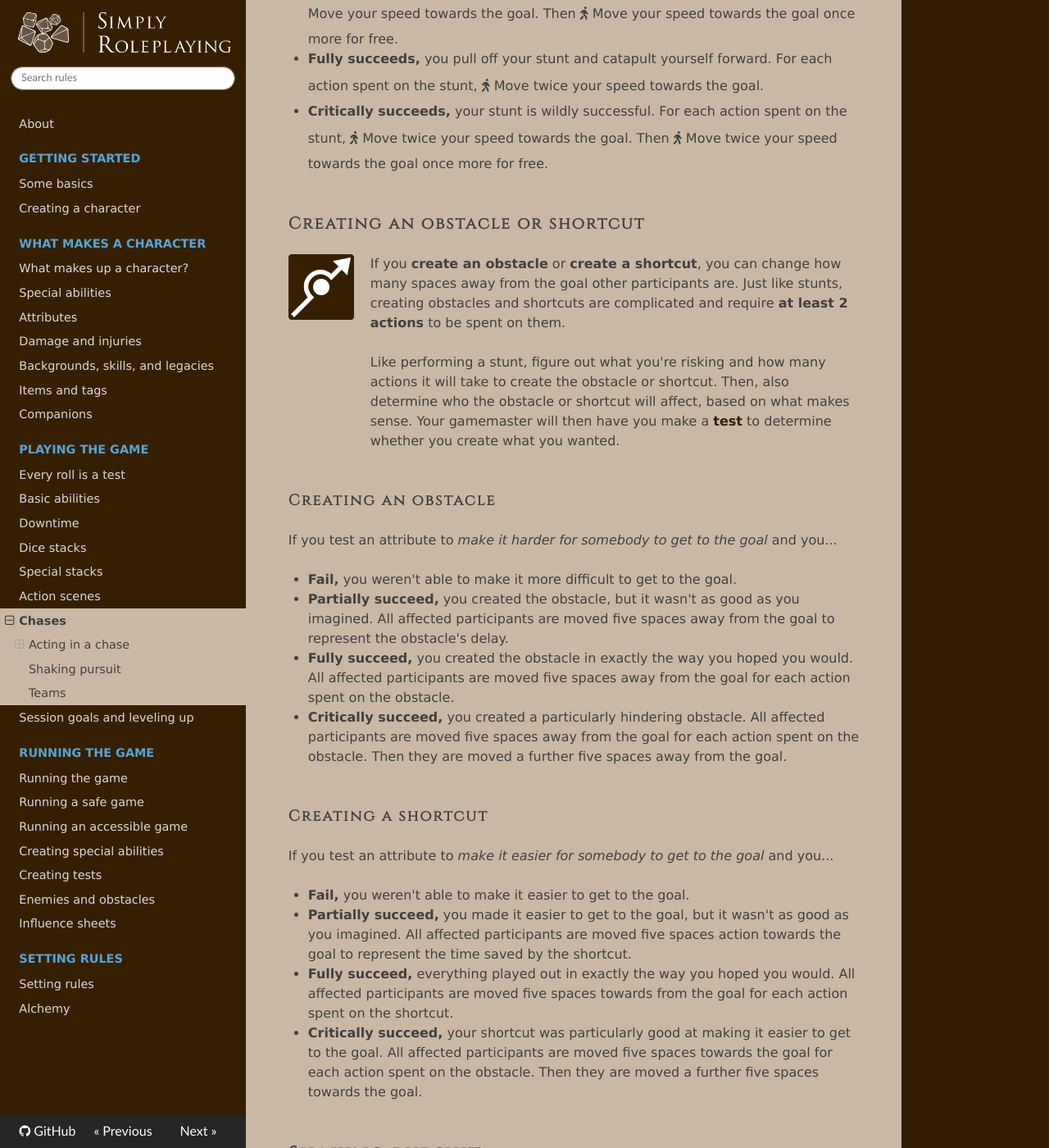
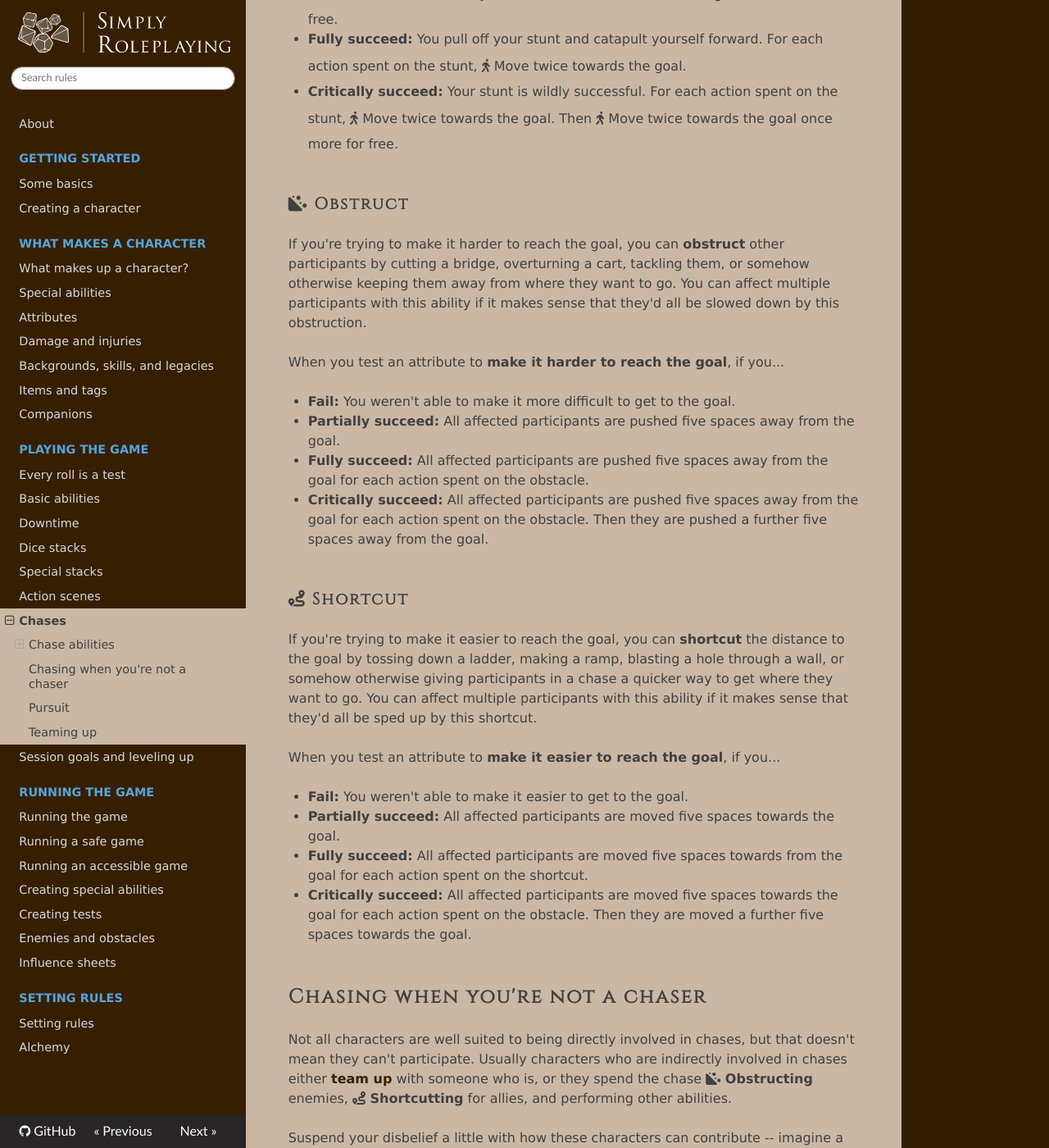
Before and after one commit to TheFifthRider/simply-roleplaying-webapp, an MkDocs documentation site: the page built from docs/gameplay/chases.md, in a window 1280 px wide and 1400 px high, scrolled down 1047 px. Shown: the whole window at 82% size. Built offline with MkDocs 1.6.1, drawn with Linux system fonts in a browser that asks for light colours; nearby versions of some CDN libraries; some of the changed text lies outside the part shown.

Commit message:
refactor: Updated chasing, hindering, and helping

```diff
--- a/docs/gameplay/chases.md
+++ b/docs/gameplay/chases.md
@@ -4,52 +4,75 @@
 
 A footrace across the room may be over in a matter of seconds, a car chase across the interstate may take hours, and chasing across countries might even take days. Whatever the scope of the chase, each participant in a chase has a **position** that is described by their distance from the goal in spaces.
 
-## Acting in a chase
+## Chase abilities
 
-There are a few special actions you can perform if you're part of a chase; you can **perform a stunt** to take a risk to get closer faster, you can **create an obstacle** to slow down other participants, and you can **create a shortcut** to speed up other participants.
+When you're dealing with a chase, you get access to a few additional abilities. You can **<i class="fa-solid fa-person-through-window"></i> Rush** to take a risk to get closer faster, you can **<i class="fa-solid fa-hill-rockslide"></i> Obstruct** to slow down participants, and you can **<i class="fa-solid fa-route"></i> Shortcut** to speed up participants. Chase abilities are complicated and risky, so you must spend **at least two actions** on them and your gamemaster will have you make a [test](tests.md) to see if you can pull them off.
 
-<br/>
+You can use any abilities in a chase, not just chase abilities. If you'd rather behave more conservatively in a chase, for instance, you probably just want to <i class="fa-solid fa-person-walking"></i> Move.
 
-### Performing a stunt
+### <i class="fa-solid fa-person-through-window"></i> Rush
 
-<img height=80px width=80px src="/icons/perform_stunt.png" style="float: left; margin-right: 20px; margin-bottom: 120px;">If you want to **perform a stunt** to try to get to the goal faster, describe what you want to do to your gamemaster and together decide on how many actions it will take to attempt the stunt. Stunts are complicated, so you should have to spend at least two actions on them. Then, your gamemaster will have you make a [test](tests.md) to see if you can pull it off.
+If you're taking extra risk to reach the goal faster, you're **rushing**. That might be leaping out a window, driving off a ramp, making a hairpin turn, or anything else that's a high-risk high-reward way of getting where you want to go.
 
-If you test an attribute to _do something risky to get to the goal faster_ and you...
+When you test an attribute to **take a risk to reach the goal faster**, if you...
 
-*   **Fail,** the stunt goes wrong in some way. <i class="fa-solid fa-person-walking"></i> Move your speed towards the goal once.
-*   **Partially succeed,** you narrowly pull it off! For each action spent on the stunt, <i class="fa-solid fa-person-walking"></i> Move your speed towards the goal. Then <i class="fa-solid fa-person-walking"></i> Move your speed towards the goal once more for free.
-*   **Fully succeeds,** you pull off your stunt and catapult yourself forward. For each action spent on the stunt, <i class="fa-solid fa-person-walking"></i> Move twice your speed towards the goal.
-*   **Critically succeeds,** your stunt is wildly successful. For each action spent on the stunt, <i class="fa-solid fa-person-walking"></i> Move twice your speed towards the goal. Then <i class="fa-solid fa-person-walking"></i> Move twice your speed towards the goal once more for free.
+*   **Fail:** <i class="fa-solid fa-person-walking"></i> Move towards the goal once and suffer the worst of the risk.
+*   **Partially succeed:** For each action spent on the stunt, <i class="fa-solid fa-person-walking"></i> Move towards the goal. Then suffer some of what you risked and <i class="fa-solid fa-person-walking"></i> Move towards the goal once more for free.
+*   **Fully succeed:** You pull off your stunt and catapult yourself forward. For each action spent on the stunt, <i class="fa-solid fa-person-walking"></i> Move twice towards the goal.
+*   **Critically succeed:** Your stunt is wildly successful. For each action spent on the stunt, <i class="fa-solid fa-person-walking"></i> Move twice towards the goal. Then <i class="fa-solid fa-person-walking"></i> Move twice towards the goal once more for free.
 
-### Creating an obstacle or shortcut
+### <i class="fa-solid fa-hill-rockslide"></i> Obstruct
 
-<img height=80px width=80px src="/icons/obstacle_shortcut.png" style="float: left; margin-right: 20px; margin-bottom: 200px;"> If you **create an obstacle** or **create a shortcut**, you can change how many spaces away from the goal other participants are. Just like stunts, creating obstacles and shortcuts are complicated and require **at least 2 actions** to be spent on them.
+If you're trying to make it harder to reach the goal, you can **obstruct** other participants by cutting a bridge, overturning a cart, tackling them, or somehow otherwise keeping them away from where they want to go. You can affect multiple participants with this ability if it makes sense that they'd all be slowed down by this obstruction.
 
-Like performing a stunt, figure out what you're risking and how many actions it will take to create the obstacle or shortcut. Then, also determine who the obstacle or shortcut will affect, based on what makes sense. Your gamemaster will then have you make a [test](tests.md) to determine whether you create what you wanted.
+When you test an attribute to **make it harder to reach the goal**, if you...
 
-#### Creating an obstacle
+*   **Fail:** You weren't able to make it more difficult to get to the goal.
+*   **Partially succeed:** All affected participants are pushed five spaces away from the goal.
+*   **Fully succeed:** All affected participants are pushed five spaces away from the goal for each action spent on the obstacle.
+*   **Critically succeed:** All affected participants are pushed five spaces away from the goal for each action spent on the obstacle. Then they are pushed a further five spaces away from the goal.
 
-If you test an attribute to _make it harder for somebody to get to the goal_ and you...
+### <i class="fa-solid fa-route"></i> Shortcut
 
-*   **Fail,** you weren't able to make it more difficult to get to the goal.
-*   **Partially succeed,** you created the obstacle, but it wasn't as good as you imagined. All affected participants are moved five spaces away from the goal to represent the obstacle's delay.
-*   **Fully succeed,** you created the obstacle in exactly the way you hoped you would. All affected participants are moved five spaces away from the goal for each action spent on the obstacle.
-*   **Critically succeed,** you created a particularly hindering obstacle. All affected participants are moved five spaces away from the goal for each action spent on the obstacle. Then they are moved a further five spaces away from the goal.
+If you're trying to make it easier to reach the goal, you can **shortcut** the distance to the goal by tossing down a ladder, making a ramp, blasting a hole through a wall, or somehow otherwise giving participants in a chase a quicker way to get where they want to go. You can affect multiple participants with this ability if it makes sense that they'd all be sped up by this shortcut.
 
-#### Creating a shortcut
+When you test an attribute to **make it easier to reach the goal**, if you...
 
-If you test an attribute to _make it easier for somebody to get to the goal_ and you...
+*   **Fail:** You weren't able to make it easier to get to the goal.
+*   **Partially succeed:** All affected participants are moved five spaces towards the goal.
+*   **Fully succeed:** All affected participants are moved five spaces towards from the goal for each action spent on the shortcut.
+*   **Critically succeed:** All affected participants are moved five spaces towards the goal for each action spent on the obstacle. Then they are moved a further five spaces towards the goal.
 
-*   **Fail,** you weren't able to make it easier to get to the goal.
-*   **Partially succeed,** you made it easier to get to the goal, but it wasn't as good as you imagined. All affected participants are moved five spaces action towards the goal to represent the time saved by the shortcut.
-*   **Fully succeed,** everything played out in exactly the way you hoped you would. All affected participants are moved five spaces towards from the goal for each action spent on the shortcut.
-*   **Critically succeed,** your shortcut was particularly good at making it easier to get to the goal. All affected participants are moved five spaces towards the goal for each action spent on the obstacle. Then they are moved a further five spaces towards the goal.
+## Chasing when you're not a chaser
 
-## Shaking pursuit
+Not all characters are well suited to being directly involved in chases, but that doesn't mean they can't participate. Usually characters who are indirectly involved in chases either [team up](#teaming-up) with someone who is, or they spend the chase **<i class="fa-solid fa-hill-rockslide"></i> Obstructing** enemies, **<i class="fa-solid fa-route"></i> Shortcutting** for allies, and performing other abilities.
 
-If you find yourself in a chase where you're attempting to shake your pursuers, your position is the goal of the chase. Any actions you take that would move you towards the goal instead move all of your pursuers that many spaces away. The chase ends when it makes sense to, usually after you've put a certain amount of spaces between yourself and your pursuers.
+Suspend your disbelief a little with how these characters can contribute -- imagine a camera zoomed in on the characters who are directly involved in the chase. Anyone who isn't directly involved can fade to being off screen when it's not their turn and optionally appear along the chase route when it is their turn to give aid and/or cause trouble if they need to.
 
-## Teams
+## Pursuit
+
+If you find yourself in a chase where you're attempting to shake your pursuers, you're the fleeing participant in a pursuit and there are some slight tweaks to the chase rules.
+
+In a pursuit, the position of the fleeing participant is the goal of the chase. Because the goal is moving, reaching the goal no longer indicates the end of a chase. Instead, a pursuit has a **time limit** of how many rounds the pursuit will go on for, a **time limit consequence** for what happens when the time limit is hit, a **capture number** of how many pursuers are needed to capture the fleeing participant, and a **shake distance** of how many spaces ahead of their pursuit a fleeing participant must be to lose their pursuers.
+
+A pursuit is over if, at the end of a round:
+
+* The fleeing participant is further ahead of their pursuers by the shake distance
+* There are at least as many pursuers at the fleeing participant's position as the capture number
+* The time limit has been reached
+
+Any abilities that a fleeing participant may use that would move them towards the goal instead pushes all of their pursuers that many spaces away. Any abilities that would move the fleeing participant away from the goal instead moves their pursuers towards them.
+
+Ex:
+
+> **Escape the Guards**
+>
+> **Time limit:** 5 rounds<br/>
+> **Time limit consequence:** They call in their backup and catch you<br/>
+> **Capture number:** 1 guard per player<br/>
+> **Shake distance:** 20 spaces
+
+## Teaming up
 
 Whenever it makes sense, you can team up with other characters to act like one participant in a chase. You can leave a team at any point in a round before your team takes a turn, or join a team at any point in a round before you've taken your turn.
 
```
Also changed, not shown: docs/gameplay/basic_abilities.md (+6 -2 lines).
